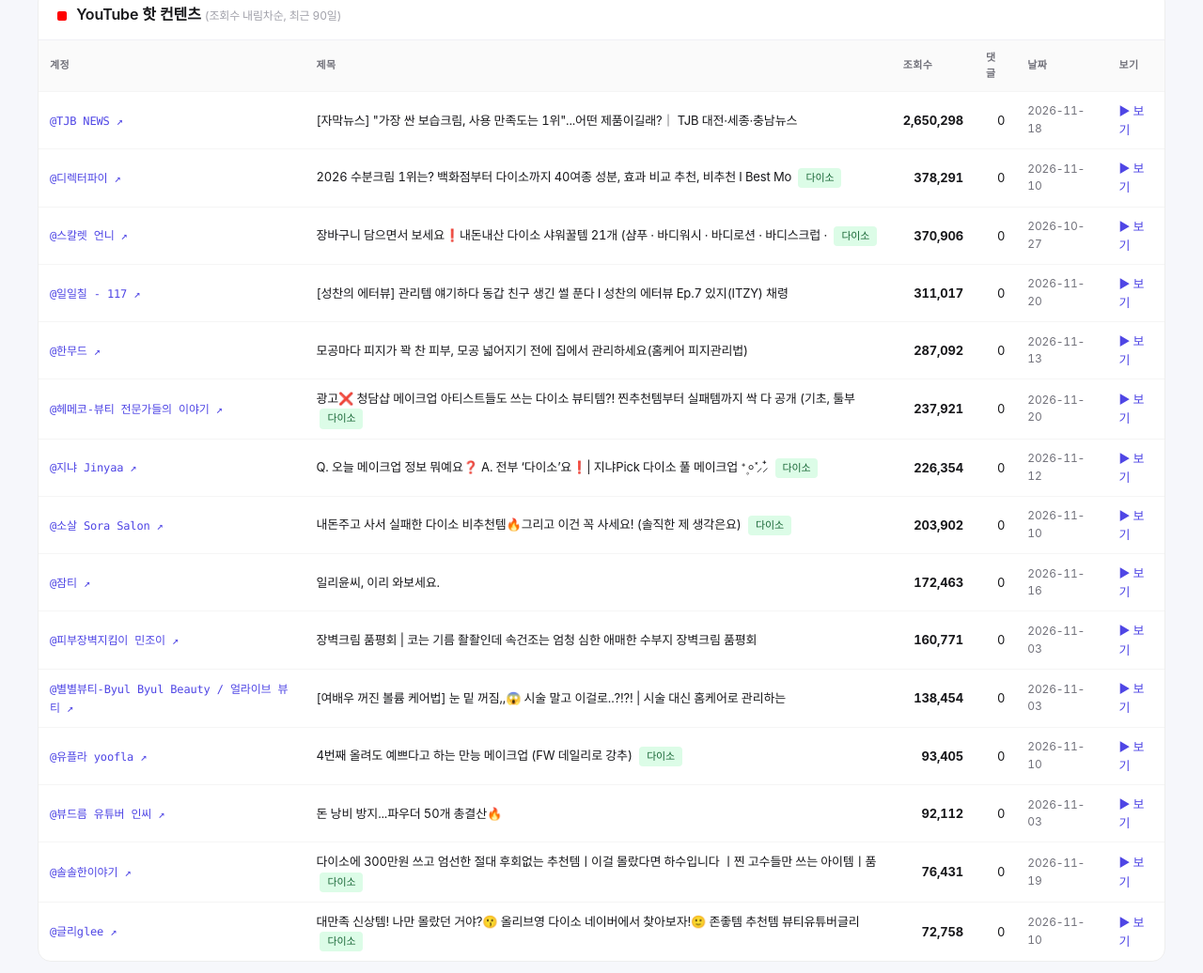
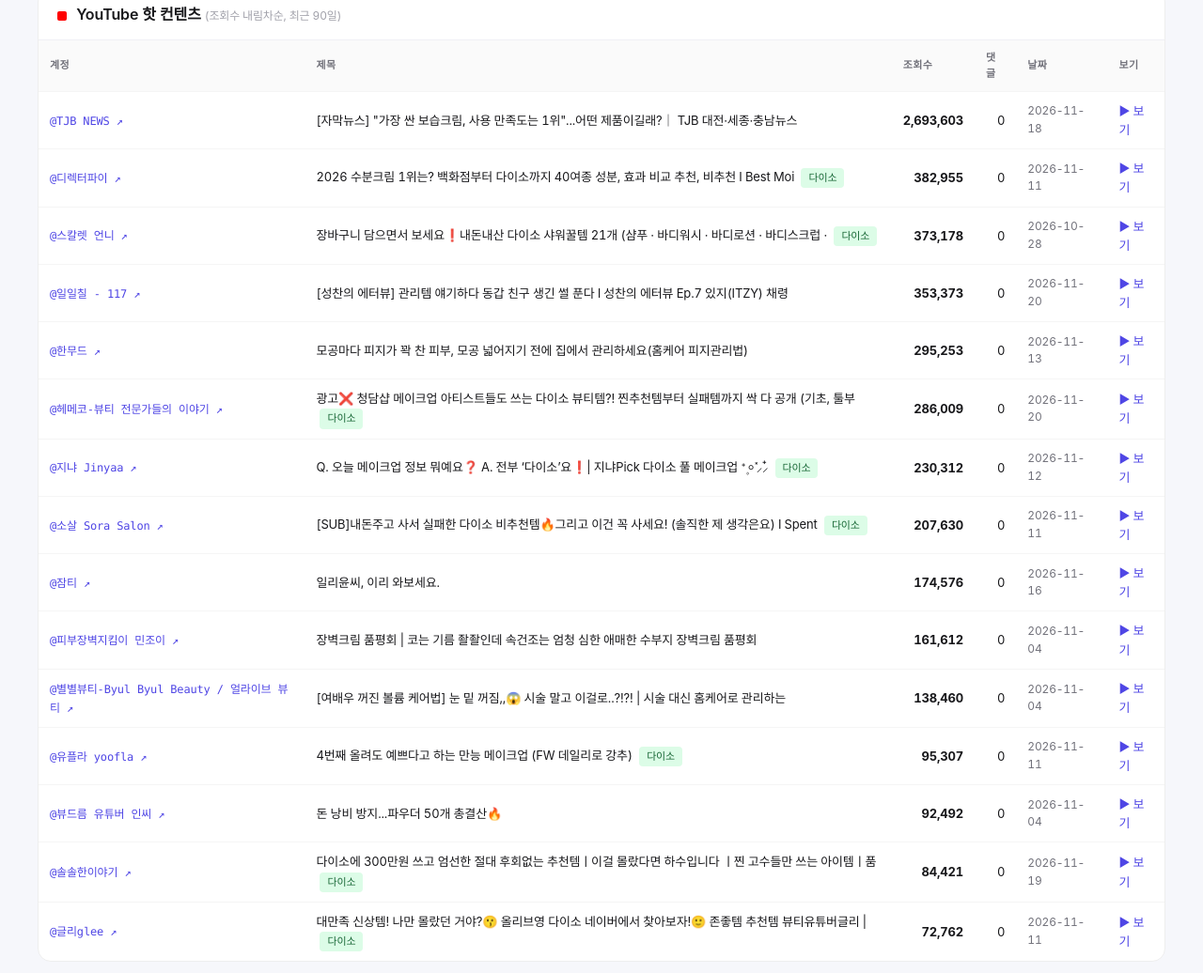
Before and after one commit to aaronkyung-a11y/daiso-ig-dashboard, a plain HTML site: page v2/dashboard.html in a window 1280 px wide. Shown: the part 1596-2632 px from the top of the page at 94% size. Drawn offline with Linux system fonts and the light colour scheme; a web font is replaced by a local one.

Commit message:
Update dashboard - 2026-11-26 09:00

```diff
--- a/v2/dashboard.html
+++ b/v2/dashboard.html
@@ -2,7 +2,7 @@
 <html lang="ko">
 <head>
 <meta charset="UTF-8">
-<title>다이소 뷰티 데일리 — 2026-11-25</title>
+<title>다이소 뷰티 데일리 — 2026-11-26</title>
 <link rel="stylesheet" as="style" crossorigin
       href="https://cdn.jsdelivr.net/gh/orioncactus/pretendard@v1.3.9/dist/web/variable/pretendardvariable-dynamic-subset.css">
 <style>
@@ -138,14 +138,14 @@
   <div class="tab-pane" data-tab="monitor">
   <div class="header">
     <h1>다이소 뷰티 데일리</h1>
-    <div class="subtitle">2026-11-25 빌드 · 다이소 데이터 2026-10-21 기준 · IG 누적 30일 · YT 30일</div>
+    <div class="subtitle">2026-11-26 빌드 · 다이소 데이터 2026-10-21 기준 · IG 누적 30일 · YT 30일</div>
   </div>
 
   <div class="stats">
     <div class="stat"><div class="label">다이소 뷰티 / 전체</div><div class="value">26</div><div class="sub">/ 30개 (비뷰티 자동 제외)</div></div>
     <div class="stat"><div class="label">IG 컨텐츠 (30일)</div><div class="value">0</div><div class="sub">/ 누적 432 · 매일 누적</div></div>
-    <div class="stat"><div class="label">YT 영상 (30일)</div><div class="value">67</div><div class="sub">매일 자동 + Chrome MCP 보완</div></div>
-    <div class="stat"><div class="label">자동 발견 인플루언서</div><div class="value">186</div><div class="sub">30일 통과 · 매일 누적 증가</div></div>
+    <div class="stat"><div class="label">YT 영상 (30일)</div><div class="value">65</div><div class="sub">매일 자동 + Chrome MCP 보완</div></div>
+    <div class="stat"><div class="label">자동 발견 인플루언서</div><div class="value">185</div><div class="sub">30일 통과 · 매일 누적 증가</div></div>
   </div>
 
   <!-- 우선 섭외 -->
@@ -175,7 +175,7 @@
             </div>
             <div class="outreach-reason">높은 도달</div>
           </div>
-          <div class="outreach-score">0.346</div>
+          <div class="outreach-score">0.342</div>
         </div>
         <div class="outreach-card">
           <div class="outreach-num">3</div>
@@ -186,7 +186,7 @@
             </div>
             <div class="outreach-reason">다이소 카테고리 적합 · 높은 도달</div>
           </div>
-          <div class="outreach-score">0.329</div>
+          <div class="outreach-score">0.327</div>
         </div>
     </div>
   </div>
@@ -210,7 +210,7 @@
           <td><a href="https://www.youtube.com/channel/UCfyY-4xoQHDlRvCIXPhlubQ" target="_blank" class="user-link">TJB NEWS ↗</a></td>
           <td class="num bold">0.350</td>
           <td><span class="grade-badge grade-pending">미평가</span></td>
-          <td>조회수 2,650,298</td>
+          <td>조회수 2,693,603</td>
           <td><span class="pill general">beauty_general</span></td>
           <td><a href="https://www.youtube.com/watch?v=AiM3tylHNeg" target="_blank">▶ 최근</a></td>
         </tr>
@@ -218,7 +218,7 @@
           <td class="rank">2</td>
           <td><span class="platform-badge yt">YouTube</span></td>
           <td><a href="https://www.youtube.com/channel/UC2ESJiS4mPL1TYMGur0tmkw" target="_blank" class="user-link">리얼베리어 Realbarrier ↗</a></td>
-          <td class="num bold">0.346</td>
+          <td class="num bold">0.342</td>
           <td><span class="grade-badge grade-pending">미평가</span></td>
           <td>조회수 1,818,294</td>
           <td><span class="pill general">beauty_general</span></td>
@@ -228,7 +228,7 @@
           <td class="rank">3</td>
           <td><span class="platform-badge yt">YouTube</span></td>
           <td><a href="https://www.youtube.com/channel/UCSif05kQuclHVo-L6ajrS7A" target="_blank" class="user-link">장수노트 ↗</a></td>
-          <td class="num bold">0.329</td>
+          <td class="num bold">0.327</td>
           <td><span class="grade-badge grade-pending">미평가</span></td>
           <td>조회수 1,011,616</td>
           <td><span class="pill daiso">daiso_focused</span></td>
@@ -238,7 +238,7 @@
           <td class="rank">4</td>
           <td><span class="platform-badge yt">YouTube</span></td>
           <td><a href="https://www.youtube.com/channel/UCVdgp16BZ4BrXfFW3uC_Yaw" target="_blank" class="user-link">루비룬RUBYRUNE ↗</a></td>
-          <td class="num bold">0.287</td>
+          <td class="num bold">0.286</td>
           <td><span class="grade-badge grade-pending">미평가</span></td>
           <td>조회수 679,835</td>
           <td><span class="pill daiso">daiso_focused</span></td>
@@ -248,7 +248,7 @@
           <td class="rank">5</td>
           <td><span class="platform-badge yt">YouTube</span></td>
           <td><a href="https://www.youtube.com/channel/UCAUbDYDwV34yk6pYiZg_CzA" target="_blank" class="user-link">yeondukong 연두콩 ↗</a></td>
-          <td class="num bold">0.286</td>
+          <td class="num bold">0.285</td>
           <td><span class="grade-badge grade-pending">미평가</span></td>
           <td>조회수 120,852</td>
           <td><span class="pill daiso">daiso_focused</span></td>
@@ -258,7 +258,7 @@
           <td class="rank">6</td>
           <td><span class="platform-badge yt">YouTube</span></td>
           <td><a href="https://www.youtube.com/channel/UCnUBUt93CVN_9TDVSs7xNvw" target="_blank" class="user-link">요즘핫템 ↗</a></td>
-          <td class="num bold">0.252</td>
+          <td class="num bold">0.251</td>
           <td><span class="grade-badge grade-pending">미평가</span></td>
           <td>조회수 639,266</td>
           <td><span class="pill daiso">daiso_focused</span></td>
@@ -278,7 +278,7 @@
           <td class="rank">8</td>
           <td><span class="platform-badge yt">YouTube</span></td>
           <td><a href="https://www.youtube.com/channel/UCKAwUq0rYJ7JVkwK-XWADnQ" target="_blank" class="user-link">박지윤의 피부 설명서 ↗</a></td>
-          <td class="num bold">0.233</td>
+          <td class="num bold">0.232</td>
           <td><span class="grade-badge grade-pending">미평가</span></td>
           <td>조회수 468,716</td>
           <td><span class="pill daiso">daiso_focused</span></td>
@@ -298,9 +298,9 @@
           <td class="rank">10</td>
           <td><span class="platform-badge yt">YouTube</span></td>
           <td><a href="https://www.youtube.com/channel/UCR8th9vv4cSnfoY-Gx5hnbA" target="_blank" class="user-link">스칼렛 언니 ↗</a></td>
-          <td class="num bold">0.220</td>
+          <td class="num bold">0.219</td>
           <td><span class="grade-badge grade-pending">미평가</span></td>
-          <td>조회수 335,540</td>
+          <td>조회수 336,676</td>
           <td><span class="pill daiso">daiso_focused</span></td>
           <td><a href="https://www.youtube.com/watch?v=dJaGlFDvU7Q" target="_blank">▶ 최근</a></td>
         </tr>
@@ -379,31 +379,31 @@
         <tr>
           <td><a href="https://www.youtube.com/channel/UCfyY-4xoQHDlRvCIXPhlubQ" target="_blank" class="user-link">@TJB NEWS ↗</a></td>
           <td>[자막뉴스] &quot;가장 싼 보습크림, 사용 만족도는 1위&quot;...어떤 제품이길래?｜ TJB 대전·세종·충남뉴스 </td>
-          <td class="num bold">2,650,298</td>
+          <td class="num bold">2,693,603</td>
           <td class="num">0</td>
           <td class="date">2026-11-18</td>
           <td><a href="https://www.youtube.com/watch?v=AiM3tylHNeg" target="_blank">▶ 보기</a></td>
         </tr>
         <tr>
           <td><a href="https://www.youtube.com/channel/UCqrNqg3UgVoD3Sa-F_TxuSA" target="_blank" class="user-link">@디렉터파이 ↗</a></td>
-          <td>2026 수분크림  1위는? 백화점부터 다이소까지 40여종 성분, 효과 비교 추천, 비추천 I Best Mo <span class="pill daiso">다이소</span></td>
-          <td class="num bold">378,291</td>
+          <td>2026 수분크림 1위는? 백화점부터 다이소까지 40여종 성분, 효과 비교 추천, 비추천 I Best Moi <span class="pill daiso">다이소</span></td>
+          <td class="num bold">382,955</td>
           <td class="num">0</td>
-          <td class="date">2026-11-10</td>
+          <td class="date">2026-11-11</td>
           <td><a href="https://www.youtube.com/watch?v=TnYljVLgqN4" target="_blank">▶ 보기</a></td>
         </tr>
         <tr>
           <td><a href="https://www.youtube.com/channel/UCR8th9vv4cSnfoY-Gx5hnbA" target="_blank" class="user-link">@스칼렛 언니 ↗</a></td>
           <td>장바구니 담으면서 보세요❗️내돈내산 다이소 샤워꿀템 21개 (샴푸 · 바디워시 · 바디로션 · 바디스크럽 · <span class="pill daiso">다이소</span></td>
-          <td class="num bold">370,906</td>
+          <td class="num bold">373,178</td>
           <td class="num">0</td>
-          <td class="date">2026-10-27</td>
+          <td class="date">2026-10-28</td>
           <td><a href="https://www.youtube.com/watch?v=dJaGlFDvU7Q" target="_blank">▶ 보기</a></td>
         </tr>
         <tr>
           <td><a href="https://www.youtube.com/channel/UCWaWvDRyhmSKOQWah7t7wuA" target="_blank" class="user-link">@일일칠 - 117 ↗</a></td>
           <td>[성찬의 에터뷰] 관리템 얘기하다 동갑 친구 생긴 썰 푼다 l 성찬의 에터뷰 Ep.7 있지(ITZY) 채령 </td>
-          <td class="num bold">311,017</td>
+          <td class="num bold">353,373</td>
           <td class="num">0</td>
           <td class="date">2026-11-20</td>
           <td><a href="https://www.youtube.com/watch?v=k9ZoMy6pkmk" target="_blank">▶ 보기</a></td>
@@ -411,7 +411,7 @@
         <tr>
           <td><a href="https://www.youtube.com/channel/UC9pR3MoUeYJnJ7JwlgwRygA" target="_blank" class="user-link">@한무드 ↗</a></td>
           <td>모공마다 피지가 꽉 찬 피부, 모공 넓어지기 전에 집에서 관리하세요(홈케어 피지관리법) </td>
-          <td class="num bold">287,092</td>
+          <td class="num bold">295,253</td>
           <td class="num">0</td>
           <td class="date">2026-11-13</td>
           <td><a href="https://www.youtube.com/watch?v=4Ql8u9d3aWs" target="_blank">▶ 보기</a></td>
@@ -419,7 +419,7 @@
         <tr>
           <td><a href="https://www.youtube.com/channel/UC9SxIMTbO5pf97hCV0Ta1PQ" target="_blank" class="user-link">@헤메코-뷰티 전문가들의 이야기 ↗</a></td>
           <td>광고❌ 청담샵 메이크업 아티스트들도 쓰는 다이소 뷰티템?! 찐추천템부터 실패템까지 싹 다 공개 (기초, 툴부 <span class="pill daiso">다이소</span></td>
-          <td class="num bold">237,921</td>
+          <td class="num bold">286,009</td>
           <td class="num">0</td>
           <td class="date">2026-11-20</td>
           <td><a href="https://www.youtube.com/watch?v=TO7CD72eluQ" target="_blank">▶ 보기</a></td>
@@ -427,23 +427,23 @@
         <tr>
           <td><a href="https://www.youtube.com/channel/UCRiIf6rt91BVfZVtURRXlOw" target="_blank" class="user-link">@지냐 Jinyaa ↗</a></td>
           <td>Q. 오늘 메이크업 정보 뭐예요❓ A. 전부 ‘다이소’요❗️| 지냐Pick 다이소 풀 메이크업 ᕀ۪𐄙⸝̽⸝໋ <span class="pill daiso">다이소</span></td>
-          <td class="num bold">226,354</td>
+          <td class="num bold">230,312</td>
           <td class="num">0</td>
           <td class="date">2026-11-12</td>
           <td><a href="https://www.youtube.com/watch?v=WqbtQ7i8fdE" target="_blank">▶ 보기</a></td>
         </tr>
         <tr>
           <td><a href="https://www.youtube.com/channel/UCPkgjWwYOiMKqNJpwdA8lPA" target="_blank" class="user-link">@소살 Sora Salon ↗</a></td>
-          <td>내돈주고 사서 실패한 다이소 비추천템🔥그리고 이건 꼭 사세요! (솔직한 제 생각은요) <span class="pill daiso">다이소</span></td>
-          <td class="num bold">203,902</td>
+          <td>[SUB]내돈주고 사서 실패한 다이소 비추천템🔥그리고 이건 꼭 사세요! (솔직한 제 생각은요) I Spent <span class="pill daiso">다이소</span></td>
+          <td class="num bold">207,630</td>
           <td class="num">0</td>
-          <td class="date">2026-11-10</td>
+          <td class="date">2026-11-11</td>
           <td><a href="https://www.youtube.com/watch?v=-ZBs9ZQ85CY" target="_blank">▶ 보기</a></td>
         </tr>
         <tr>
           <td><a href="https://www.youtube.com/channel/UCxR4o2eiQz_nc2dUXGyysCw" target="_blank" class="user-link">@잠티 ↗</a></td>
           <td>일리윤씨, 이리 와보세요. </td>
-          <td class="num bold">172,463</td>
+          <td class="num bold">174,576</td>
           <td class="num">0</td>
           <td class="date">2026-11-16</td>
           <td><a href="https://www.youtube.com/watch?v=hMo8l2US7Og" target="_blank">▶ 보기</a></td>
@@ -451,49 +451,49 @@
         <tr>
           <td><a href="https://www.youtube.com/channel/UCN820P3PLVl7v0nPdnXTtLQ" target="_blank" class="user-link">@피부장벽지킴이 민조이 ↗</a></td>
           <td>장벽크림 품평회 | 코는 기름 좔좔인데 속건조는 엄청 심한 애매한 수부지 장벽크림 품평회 </td>
-          <td class="num bold">160,771</td>
+          <td class="num bold">161,612</td>
           <td class="num">0</td>
-          <td class="date">2026-11-03</td>
+          <td class="date">2026-11-04</td>
           <td><a href="https://www.youtube.com/watch?v=huJ9wshOPeM" target="_blank">▶ 보기</a></td>
         </tr>
         <tr>
           <td><a href="https://www.youtube.com/channel/UC7ThrNGPoJLuaicyKJ4350w" target="_blank" class="user-link">@별별뷰티-Byul Byul Beauty / 얼라이브 뷰티 ↗</a></td>
           <td>[여배우 꺼진 볼륨 케어법] 눈 밑 꺼짐,,😱 시술 말고 이걸로..?!?! | 시술 대신 홈케어로 관리하는  </td>
-          <td class="num bold">138,454</td>
+          <td class="num bold">138,460</td>
           <td class="num">0</td>
-          <td class="date">2026-11-03</td>
+          <td class="date">2026-11-04</td>
           <td><a href="https://www.youtube.com/watch?v=xd0VdunenfQ" target="_blank">▶ 보기</a></td>
         </tr>
         <tr>
           <td><a href="https://www.youtube.com/channel/UCxlqra6Gb7BvpOaZaqD-duQ" target="_blank" class="user-link">@유플라 yoofla ↗</a></td>
           <td>4번째 올려도 예쁘다고 하는 만능 메이크업 (FW 데일리로 강추) <span class="pill daiso">다이소</span></td>
-          <td class="num bold">93,405</td>
+          <td class="num bold">95,307</td>
           <td class="num">0</td>
-          <td class="date">2026-11-10</td>
+          <td class="date">2026-11-11</td>
           <td><a href="https://www.youtube.com/watch?v=ttuB-RUG89E" target="_blank">▶ 보기</a></td>
         </tr>
         <tr>
           <td><a href="https://www.youtube.com/channel/UCrlUlicedicJ5mlibqC62Eg" target="_blank" class="user-link">@뷰드름 유튜버 인씨 ↗</a></td>
           <td>돈 낭비 방지...파우더 50개 총결산🔥 </td>
-          <td class="num bold">92,112</td>
+          <td class="num bold">92,492</td>
           <td class="num">0</td>
-          <td class="date">2026-11-03</td>
+          <td class="date">2026-11-04</td>
           <td><a href="https://www.youtube.com/watch?v=AN5xi1jE1PE" target="_blank">▶ 보기</a></td>
         </tr>
         <tr>
           <td><a href="https://www.youtube.com/channel/UCkRF1kCVxsZC355te4OIXjg" target="_blank" class="user-link">@솔솔한이야기 ↗</a></td>
           <td>다이소에 300만원 쓰고 엄선한 절대 후회없는 추천템ㅣ이걸 몰랐다면 하수입니다 ㅣ찐 고수들만 쓰는 아이템ㅣ품 <span class="pill daiso">다이소</span></td>
-          <td class="num bold">76,431</td>
+          <td class="num bold">84,421</td>
           <td class="num">0</td>
           <td class="date">2026-11-19</td>
           <td><a href="https://www.youtube.com/watch?v=Lx48LTCzLT8" target="_blank">▶ 보기</a></td>
         </tr>
         <tr>
           <td><a href="https://www.youtube.com/channel/UCr9dFkKR6sX8YJRXUTYIwqA" target="_blank" class="user-link">@글리glee ↗</a></td>
-          <td>대만족 신상템! 나만 몰랐던 거야?😗  올리브영 다이소 네이버에서 찾아보자!🙂  존좋템 추천템 뷰티유튜버글리 <span class="pill daiso">다이소</span></td>
-          <td class="num bold">72,758</td>
+          <td>대만족 신상템! 나만 몰랐던 거야?😗 올리브영 다이소 네이버에서 찾아보자!🙂 존좋템 추천템 뷰티유튜버글리 | <span class="pill daiso">다이소</span></td>
+          <td class="num bold">72,762</td>
           <td class="num">0</td>
-          <td class="date">2026-11-10</td>
+          <td class="date">2026-11-11</td>
           <td><a href="https://www.youtube.com/watch?v=oHBOMUacHRw" target="_blank">▶ 보기</a></td>
         </tr></tbody>
     </table>
@@ -754,7 +754,7 @@
   </div>
 
   <div class="footer">
-    자동 빌드 · 2026-11-25 · build_dashboard.py · 데이터 갱신: daiso_scraper / ig_crawler / yt_crawler / influencer_eval 매일 실행
+    자동 빌드 · 2026-11-26 · build_dashboard.py · 데이터 갱신: daiso_scraper / ig_crawler / yt_crawler / influencer_eval 매일 실행
   </div>
   </div>
 </div>
```
